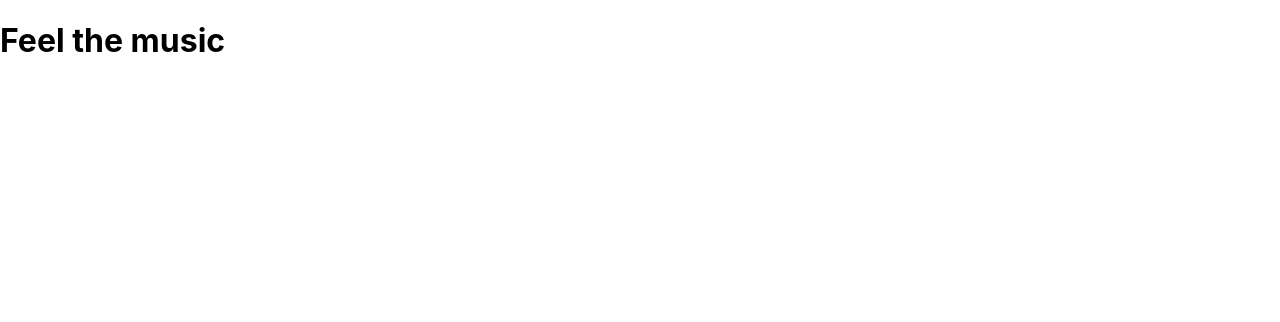
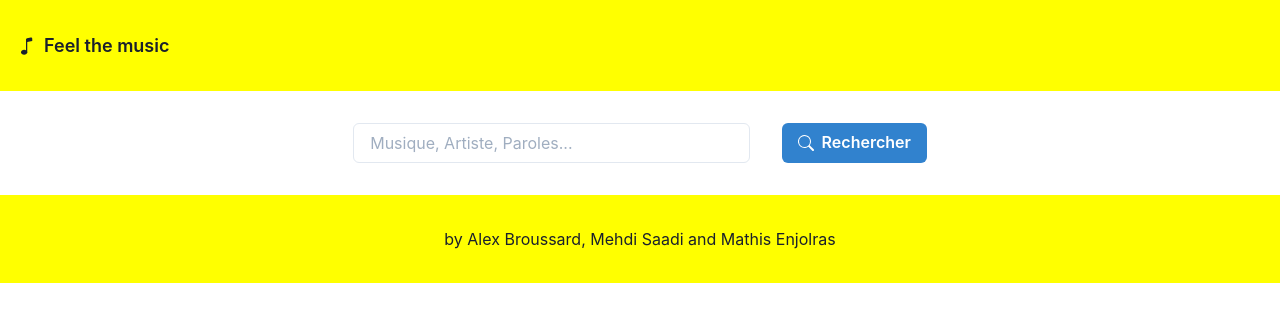
Before and after one commit to mathiz11/feel-the-music, a React (Create React App) app in the folder client/: page / in a window 1280 px wide. Shown: the top 322 px of the page. Built offline with nearby package versions, Linux system fonts and the light colour scheme.

Commit message:
Créer le layout du site + state global (store) (#18)
* #10 Créer le layout du site + store

* add gitignore

* add home page

* fix build error

* fix pipeline error

```diff
--- a/client/package.json
+++ b/client/package.json
@@ -12,6 +12,8 @@
     "framer-motion": "^4.1.17",
     "react": "^17.0.2",
     "react-dom": "^17.0.2",
+    "react-icons": "^4.2.0",
+    "react-router-dom": "^5.3.0",
     "react-scripts": "4.0.3",
     "web-vitals": "^1.0.1"
   },
--- a/client/src/App.js
+++ /dev/null
@@ -1,11 +0,0 @@
-import React from 'react'
-
-function App() {
-  return (
-    <div className="App">
-     <h1>Feel the music</h1>
-    </div>
-  );
-}
-
-export default App;
--- /dev/null
+++ b/client/src/App.jsx
@@ -0,0 +1,20 @@
+import React from 'react'
+import './styles/App.css'
+import {ChakraProvider} from "@chakra-ui/react";
+import {BrowserRouter, Route} from "react-router-dom";
+import Home from "./pages/Home"
+import {StoreProvider} from "./components/Store";
+
+function App() {
+    return (
+        <ChakraProvider>
+            <StoreProvider>
+                <BrowserRouter>
+                    <Route path={"/"} component={Home}/>
+                </BrowserRouter>
+            </StoreProvider>
+        </ChakraProvider>
+    );
+}
+
+export default App;
--- /dev/null
+++ b/client/src/components/Layout.jsx
@@ -0,0 +1,24 @@
+import React from "react"
+import {Center, Flex, Text} from "@chakra-ui/react";
+import {BsMusicNote} from "react-icons/bs";
+
+export default function Layout({children}) {
+    return (
+        <>
+            <header>
+                <Flex bg={"yellow"} px={"1rem"} py={"2rem"}>
+                    <Flex alignItems={"center"}>
+                        <BsMusicNote size={20}/>
+                        <Text fontSize={"lg"} fontWeight={"semibold"} ml={"0.5rem"}>Feel the music</Text>
+                    </Flex>
+                </Flex>
+            </header>
+            {children}
+            <footer>
+                <Center bg={"yellow"} py={"2rem"}>
+                    by Alex Broussard, Mehdi Saadi and Mathis Enjolras
+                </Center>
+            </footer>
+        </>
+    )
+}
--- /dev/null
+++ b/client/src/components/Store.jsx
@@ -0,0 +1,33 @@
+import React, {createContext, useContext, useReducer} from "react"
+
+export const initialState = {
+    token: undefined
+}
+
+export const ACTIONS = {
+    SET_TOKEN: 'set_token'
+}
+
+const StoreContext = createContext()
+
+export const reducer = (state, action) => {
+    switch (action.type) {
+        case ACTIONS.SET_TOKEN:
+            return {
+                token: action.payload.token
+            }
+        default:
+            return state
+    }
+}
+
+export const StoreProvider = ({children}) => {
+    const [state, dispatch] = useReducer(reducer, initialState)
+    return (
+        <StoreContext.Provider value={{state, dispatch}}>
+            {children}
+        </StoreContext.Provider>
+    )
+}
+
+export const useStore = () => useContext(StoreContext)
--- a/client/src/index.css
+++ /dev/null
@@ -1,13 +0,0 @@
-body {
-  margin: 0;
-  font-family: -apple-system, BlinkMacSystemFont, 'Segoe UI', 'Roboto', 'Oxygen',
-    'Ubuntu', 'Cantarell', 'Fira Sans', 'Droid Sans', 'Helvetica Neue',
-    sans-serif;
-  -webkit-font-smoothing: antialiased;
-  -moz-osx-font-smoothing: grayscale;
-}
-
-code {
-  font-family: source-code-pro, Menlo, Monaco, Consolas, 'Courier New',
-    monospace;
-}
--- /dev/null
+++ b/client/src/pages/Home.jsx
@@ -0,0 +1,21 @@
+import React, {useState} from "react"
+import Layout from "../components/Layout";
+import {Button, Container, Flex, Input} from "@chakra-ui/react";
+import {BsSearch} from "react-icons/bs";
+
+export default function Home() {
+    const [searchValue, setSearchValue] = useState("")
+    return (
+        <Layout>
+            <Container my={"2rem"}>
+                <Flex>
+                    <Input placeholder={"Musique, Artiste, Paroles..."} value={searchValue}
+                           onChange={(e) => setSearchValue(e.target.value)} mr={"2rem"}/>
+                    <div>
+                        <Button colorScheme={"blue"} leftIcon={<BsSearch/>}>Rechercher</Button>
+                    </div>
+                </Flex>
+            </Container>
+        </Layout>
+    )
+}
```
Also changed, not shown: client/src/index.js (+4 -5 lines), client/src/styles/App.css (added), 2 other files (tests, documents, lock files or other folders).
